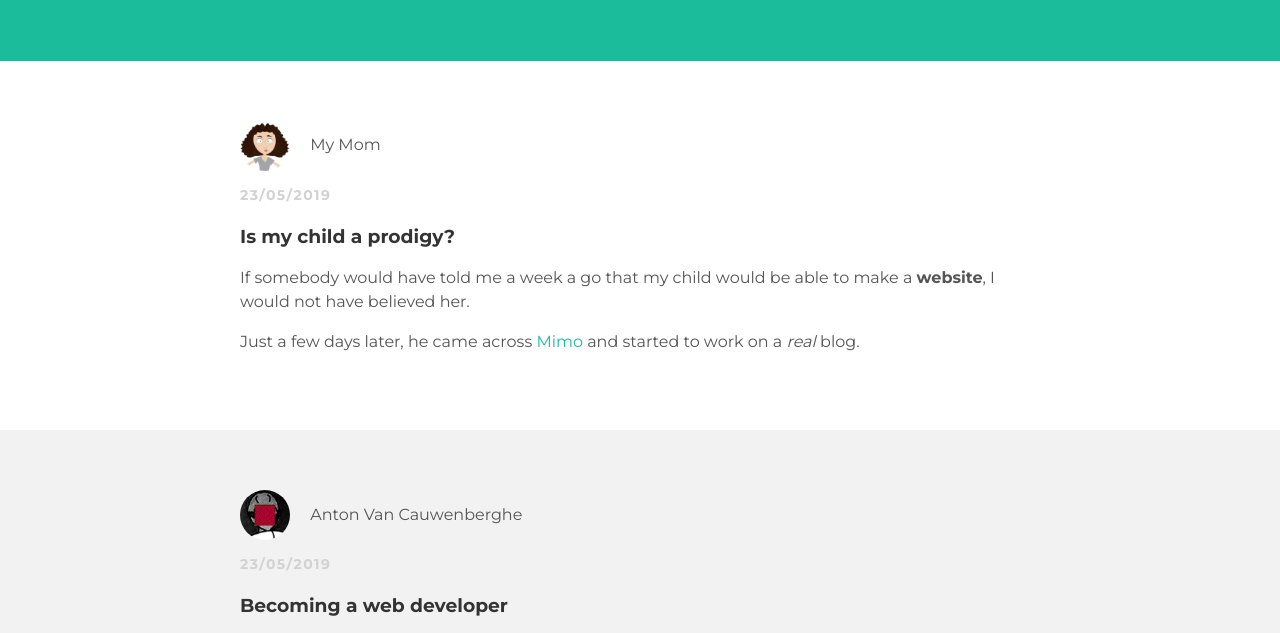
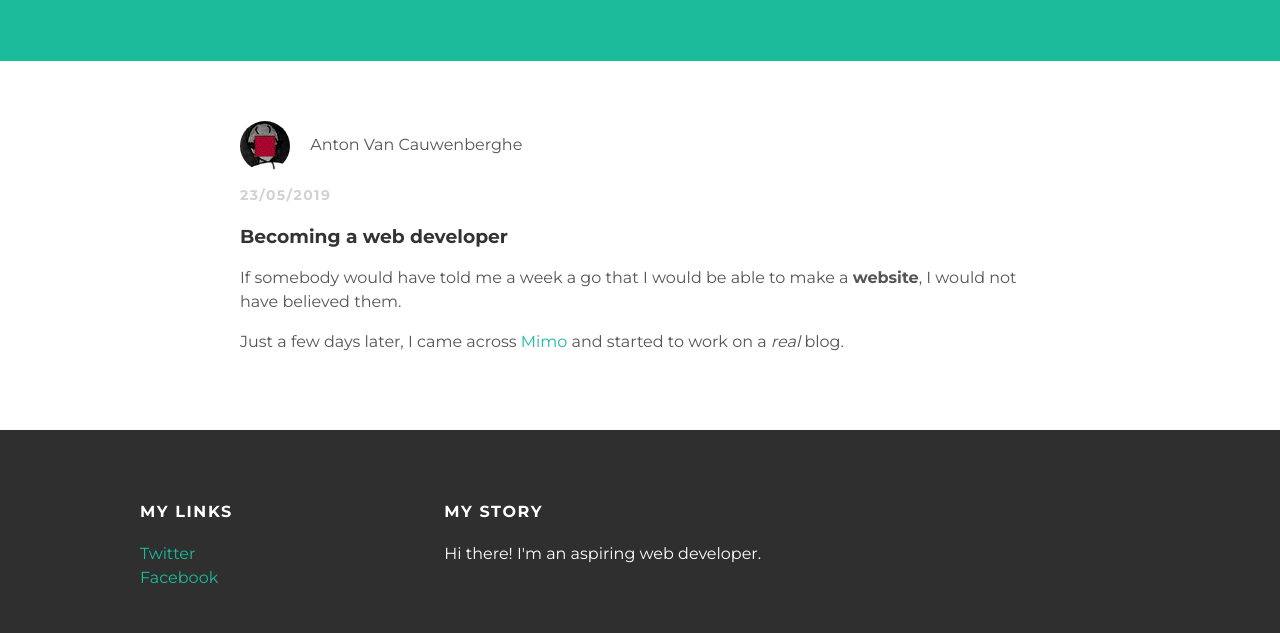
Before and after one commit to anton-vc/anton-vc.github.io, a plain HTML site: page index.html in a window 1280 px wide. Shown: the part 89-722 px from the top of the page. Drawn offline with Linux system fonts and the light colour scheme.

Commit message:
Update index.html

```diff
--- a/index.html
+++ b/index.html
@@ -17,24 +17,6 @@
       </div>
     </div>
     <div id="content">
-      <div class="post-container">
-        <div class="post">
-          <div class="post-author">
-            <img src="mom.png">
-            <span>My Mom</span>
-          </div>
-          <p class="post-date">23/05/2019</p>
-          <h3 class="post-title">Is my child a prodigy?</h3>
-          <div class="post-content">
-            <p>If somebody would have told me a week a go that my child would be
-              able to make a <strong>website</strong>, I would not have believed
-              her.</p>
-            <p>Just a few days later, he came across
-              <a href="https://getmimo.com">Mimo</a> and started to work on a
-              <em>real</em> blog.</p>
-          </div>
-        </div>
-      </div>
       <div class="post-container">
         <div class="post">
           <div class="post-author">
```
